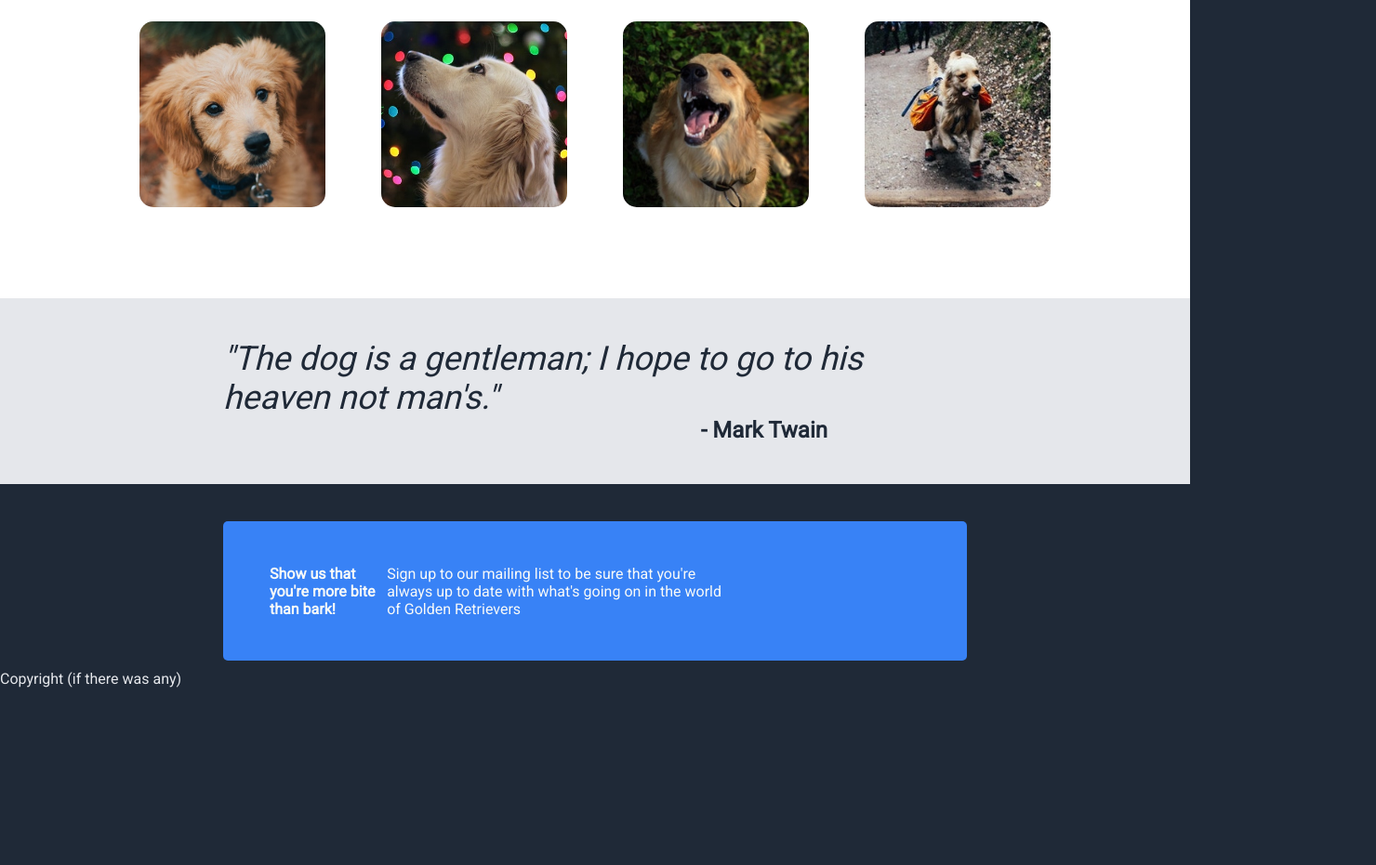
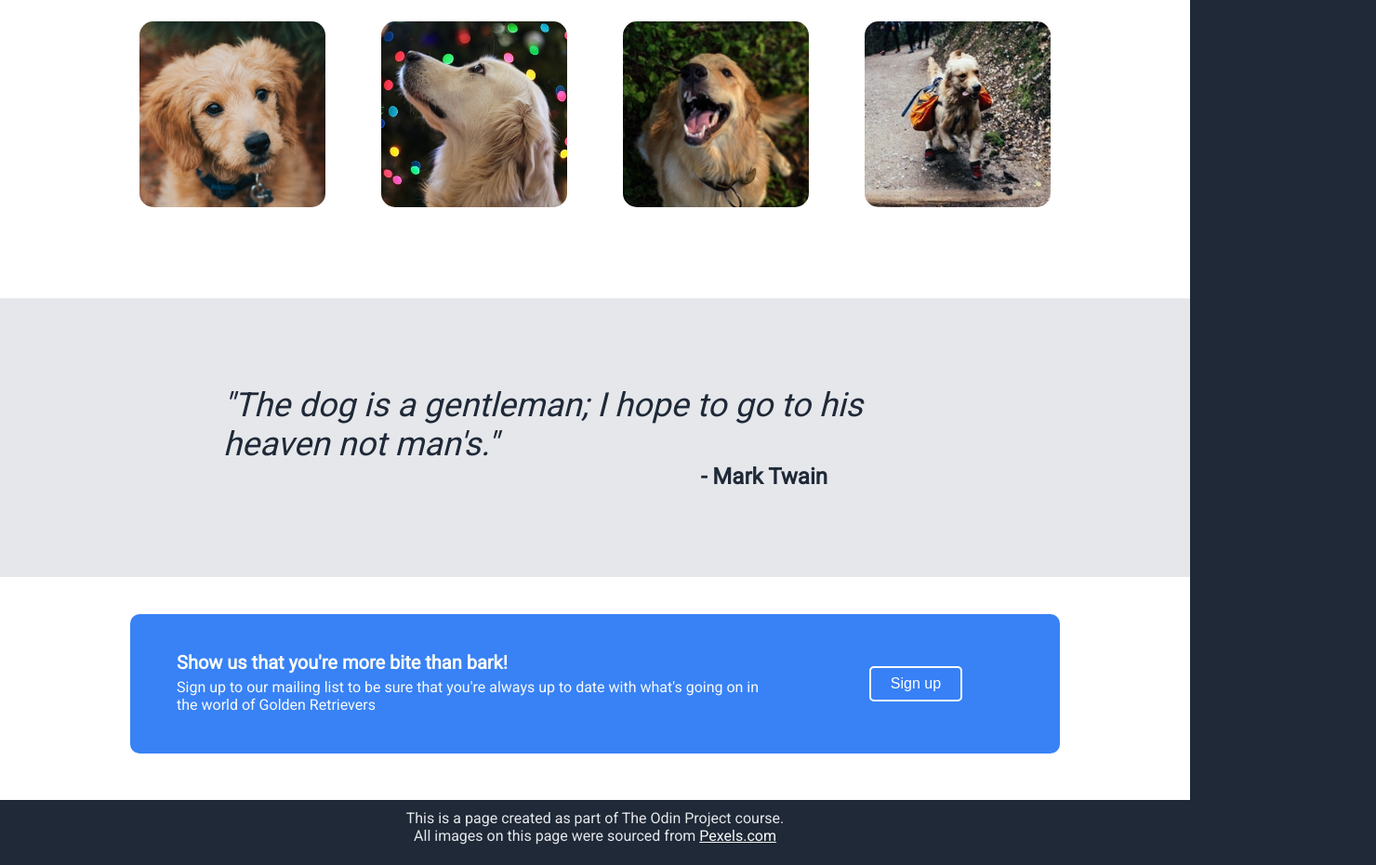
Before and after one commit to mattdsimpson91/landing-page, a plain HTML site: page index.html in a window 1280 px wide. Shown: the part 639-1570 px from the top of the page at 93% size, 1480 px wide, since content can reach past the window. Before the commit the page ends 1420 px from the top, so only its background shows below. Drawn offline with Linux system fonts and the light colour scheme.

Commit message:
Landing page nearly identical to proposed solution. Needing to fix font-weight in some areas

```diff
--- a/index.html
+++ b/index.html
@@ -45,12 +45,16 @@
     <div class="signup">
         <div class="signup-box">
             <div class="signuptext">
-                 <p style="font-weight:800;">Show us that you're more bite than bark!</p>
-                 <br>
+                 <p class="biteparagraph">Show us that you're more bite than bark!</p>
                  <p>Sign up to our mailing list to be sure that you're always up to date with what's going on in the world of Golden Retrievers</p>
             </div>
+            <button class="signupbutton">Sign up</button>
         </div>
     </div>
-    <footer>Copyright (if there was any)</footer>
+    <footer>
+        This is a page created as part of The Odin Project course.
+        <br>
+        All images on this page were sourced from <a href="pexels.com">Pexels.com</a>
+    </footer>
 </body>
 </html>
--- a/style/style.css
+++ b/style/style.css
@@ -1,26 +1,28 @@
 body {
+    display: flex;
+    flex-direction: column;
+    width: 100%;
     margin: 0px;
     background-color: #1F2937;
-    display: flex;
-    flex-direction: column;
     font-family: 'Roboto', Arial, Helvetica, sans-serif;
 }
 
 header {
     display: flex;
+    height: 80px;
+    width: 100%;
     margin: 0 200px;
-    height: 80px;
 }
 
 .headerlogo {
-    color: #F9FAF8;
-    font-size: 24px;
-    height: 80px;
-    width: 200px;
     display: flex;
     align-self: flex-start;
     justify-content: center;
     align-items: center;
+    height: 80px;
+    width: 200px;
+    color: #F9FAF8;
+    font-size: 24px;
 }
 
 .headergroup {
@@ -30,31 +32,31 @@ header {
 }
 
 .headeritem {
-    height: 80px;
-    width: 150px;
     display: flex;
     align-self: end;
     justify-content: center;
     align-items: center;
+    height: 80px;
+    width: 150px;
     color: #E5E7EB;
     font-size: 18px;
 }
 
 .hero {
+    display: flex;
+    justify-content: center;
+    align-items: center;
+    height: 300px;
+    width: 100%;
     background-color: #1F2937;
     font-size: 18px;
     color: #E5E7EB;
-    height: 300px;
     padding: 70px 0px;
-    display: flex;
-    justify-content: center;
-    align-items: center;
 }
 
 .herotext {
     height: 240px;
     width: 500px;
-    font-size: 18px;
 }
 
 .herotext h1 {
@@ -71,16 +73,18 @@ header {
 }
 
 .signupbutton {
-    color: #FFF;
-    background-color: #3780f6;
-    height: 38px;
-    width: 90px;
-    margin: 10px 6px;
     display: flex;
     align-items: center;
     justify-content: center;
+    height: 38px;
+    width: 100px;
+    color: #FFF;
+    background-color: #3780f6;
+    border-style: none;
+    margin: 10px 6px;
     text-decoration: none;
     font-size: 16px;
+    border-radius: 5px;
     transition-duration: 0.2s;
 }
 
@@ -94,9 +98,9 @@ header {
 .main {
     display: flex;
     flex-direction: column;
-    background-color: #FFF;
     height: 400px;
     width: 100%;
+    background-color: #FFF;
     padding: 20px 0px;
     align-self: center;
 }
@@ -114,9 +118,9 @@ header {
 }
 
 .tile {
-    margin: 20px 30px;
     height: 200px;
     width: 200px;
+    margin: 20px 30px;
 }
 
 .tile img {
@@ -126,18 +130,19 @@ header {
 }
 
 .quote-box {
-    background-color: #E5E7EB;
-    height: 200px;
     display: flex;
     justify-content: center;
+    height: 300px;
+    width: 100%;
+    background-color: #E5E7EB;
 }
 
 .quote {
+    width: 800px;
     color: #1f2937;
     font-size: 36px;
     font-style: italic;
     font-weight: 300;
-    width: 800px;
     align-self: center;
 }
 
@@ -150,46 +155,62 @@ header {
 }
 
 .signup {
-    height: 200px;
     display: flex;
     justify-content: center;
+    height: 240px;
+    width: 100%;
+    background-color: #FFF;
 }
 
 .signup-box {
+    display: inline-flex;
+    height: 150px;
+    width: 1000px;
+    margin: 40px 0px;
+    border-radius: 10px;
     background-color: #3882F6;
-    height: 150px;
-    width: 800px;
-    margin: 40px 0px;
-    border-radius: 5px;
+}
+
+.signup-box .signupbutton {
+    display: flex;
+    flex-direction: column;
+    align-self: center;
+    border-color: #FFF;
+    border-width: 2px;
+    border-style: solid;
+    margin: 0 0 0 45px;
 }
 
 .signuptext {
-    width: 500px;
-    height: 150px;
+    width: 650px;
+    height: 70px;
     color: #F9FAF8;
-    display: flex;
-    align-items: center;
-    margin-left: 50px;
+    margin: auto 50px;
+    font-size: 16px;
+    font-weight: 500;/*This needs fixing to be a lighter weight as well as quote*/
 }
 
-.signuptext h4 {
-    margin-top: 0;
-    margin-bottom: 0;
+.signuptext p {
+    margin: 0;
+}
+
+.biteparagraph {
+    font-weight:800;
+    margin: 0 0 5px 5px;
+    padding-bottom: 5px;
+    font-size: 20px;
 }
 
 footer {
+    height: 60px;
+    width: 100%;
     background-color: #1F2937;
     color: #E5E7EB;
-    display: flex;
+    padding-top: 10px;
     margin-top: auto;
-    height: 60px;
+    text-align: center;
 }
 
-button {
-    color: #3882F6;
-    height: 10px;
-    width: 50px;
-    border: #E5E7EB;
-    border-width: 1px;
-    border-radius: 5px;
+footer a {
+    color: #F9FAF8;
 }
```
